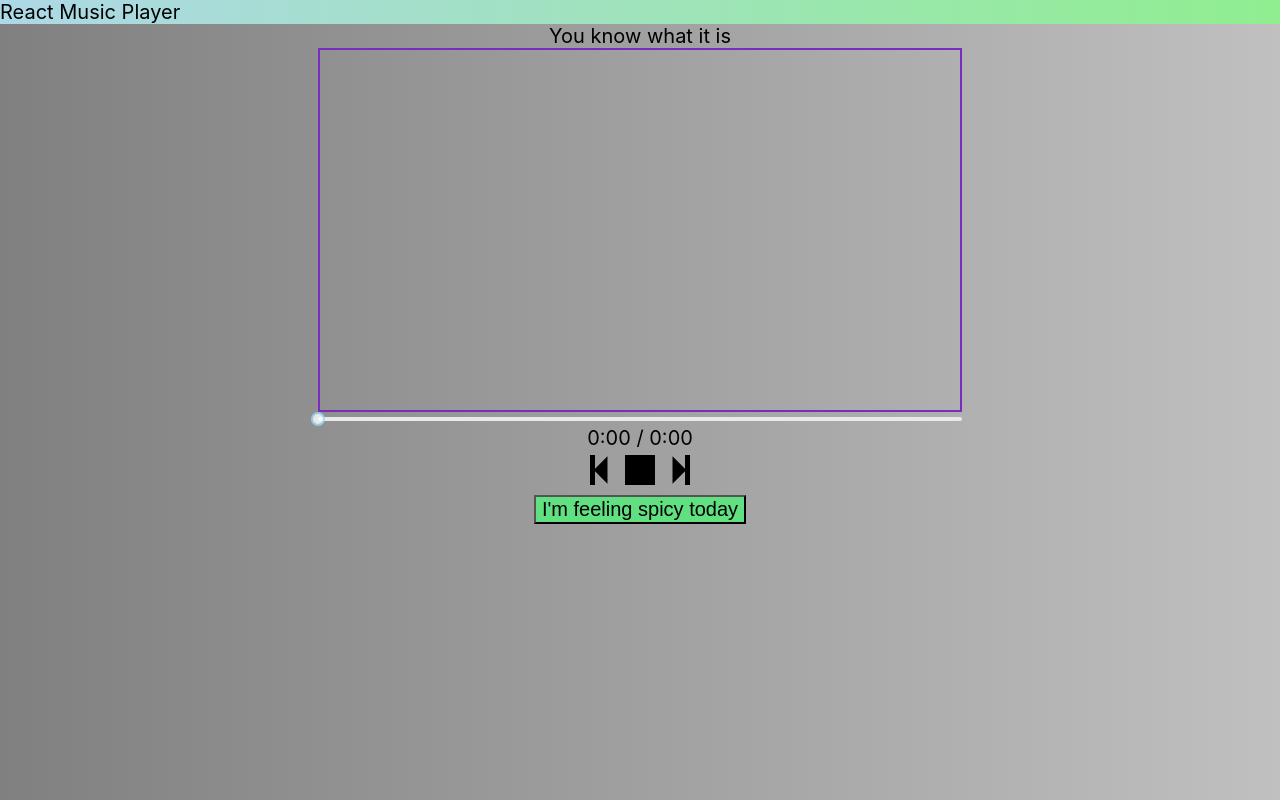
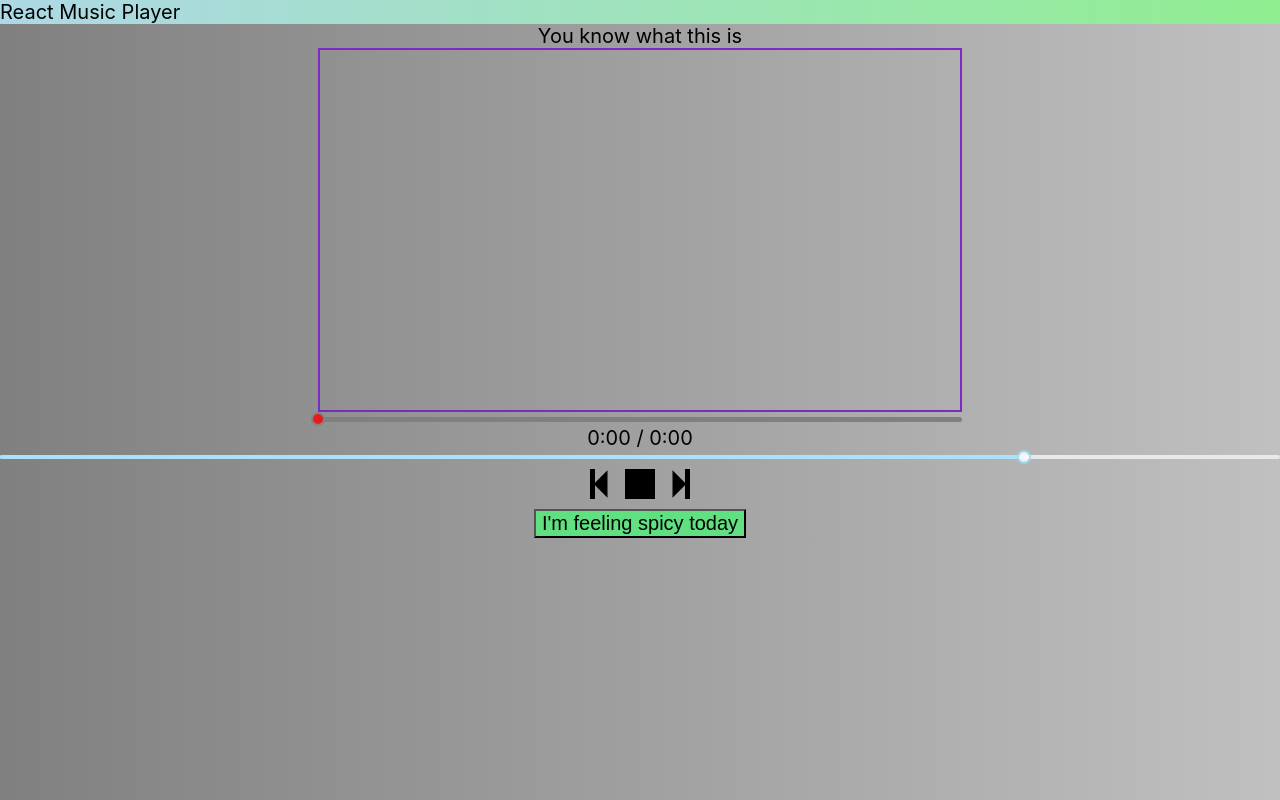
Before and after one commit to Danh-Lan/music-player, a React (Create React App) app: page / in a window 1280 px wide. Built offline with nearby package versions, Linux system fonts and the light colour scheme; the HTML template or start-up script is replaced by a standard one.

Commit message:
WIP - volume control

```diff
--- a/src/App.js
+++ b/src/App.js
@@ -13,6 +13,7 @@ function App() {
   const [currentSong, setCurrentSong] = useState(musicList[0]);
   const [currentSongIndex, setCurrentSongIndex] = useState(0);
   const [songProgress, setSongProgress] = useState(0);
+  const [volume, setVolume] = useState(0.8);
 
   const handleKeyPress = (event) => {
 		if (event.key === ' ') {
@@ -21,23 +22,26 @@ function App() {
 	};
 
   return (
-    <div className="Music-site" tabIndex="1" onKeyPress={(e) => handleKeyPress(e)}>
+    <div className="music-site" tabIndex="1" onKeyPress={(e) => handleKeyPress(e)}>
       <div className="title">
         React Music Player
       </div>
 
       <Player
       currentSong = {currentSong} isPlaying = {isPlaying} setIsPlaying={setIsPlaying}
-        songProgress = {songProgress} setSongProgress = {setSongProgress} />
+        songProgress = {songProgress} setSongProgress = {setSongProgress}
+        volume = {volume} setVolume = {setVolume} />
 
       <Control isPlaying={isPlaying} setIsPlaying={setIsPlaying}
         song={song}
         setCurrentSong={setCurrentSong}
         currentSongIndex={currentSongIndex} setCurrentSongIndex={setCurrentSongIndex}
-        songProgress = {songProgress} setSongProgress = {setSongProgress} />
+        songProgress = {songProgress} setSongProgress = {setSongProgress}
+        volume = {volume} setVolume = {setVolume} />
 
       <RandomButton song={song} setCurrentSong={setCurrentSong}
-        setCurrentSongIndex={setCurrentSongIndex} />
+        setCurrentSongIndex={setCurrentSongIndex}
+        songProgress = {songProgress} setSongProgress = {setSongProgress} />
     </div>
   );
 }
--- a/src/Control.js
+++ b/src/Control.js
@@ -3,11 +3,17 @@ import { ImNext2 } from "react-icons/im";
 import { ImPrevious2 } from "react-icons/im";
 import { ImPlay3 } from "react-icons/im";
 import { ImStop2 } from "react-icons/im";
+import Slider from "rc-slider";
+import 'rc-slider/assets/index.css';
 
 import './css/Control.css';
 
-function Control({isPlaying, setIsPlaying, song, setCurrentSong, currentSongIndex, setCurrentSongIndex, songProgress, setSongProgress}) {
+function Control({isPlaying, setIsPlaying, song, setCurrentSong, currentSongIndex, setCurrentSongIndex, songProgress, setSongProgress, volume, setVolume}) {
 	const size = '40';
+
+	const handleChangeVolume = (volume) => {
+		setVolume(volume);
+	}
 
 	const playStop = () => {
 		setIsPlaying(!isPlaying);
@@ -33,6 +39,15 @@ function Control({isPlaying, setIsPlaying, song, setCurrentSong, currentSongInde
 
 	return (
         <div >
+			<Slider className='volume'
+				defaultValue = {0}
+				min = {0}
+				max = {1}
+				step = {0.05}
+				onChange = {handleChangeVolume}
+				value = {volume}
+			/>
+
 			<IconContext.Provider value={{ className: 'react-icons' }}>
 				<ImPrevious2 size={size} onClick={previousSong} />
 
--- a/src/Player.js
+++ b/src/Player.js
@@ -5,11 +5,10 @@ import 'rc-slider/assets/index.css';
 
 import './css/Player.css';
 
-function DisplaySong({currentSong, isPlaying, setIsPlaying, songProgress, setSongProgress}) {
+function DisplaySong({currentSong, isPlaying, setIsPlaying, songProgress, setSongProgress, volume, setVolume}) {
 	const playerRef = useRef(null);
 
 	const [duration, setDuration] = useState(0);
-	const [volume, setVolume] = useState(0.8);
 
 	const convertDuration = (duration) => {
 		return (
@@ -21,7 +20,7 @@ function DisplaySong({currentSong, isPlaying, setIsPlaying, songProgress, setSon
 		)
 	}
 
-	const handleChange = (progress) => {
+	const handleChangeSongProgress = (progress) => {
 		if (isPlaying) {
 			setSongProgress(progress);
 			playerRef.current.seekTo(progress, "seconds");
@@ -96,9 +95,6 @@ function DisplaySong({currentSong, isPlaying, setIsPlaying, songProgress, setSon
 						soundcloud: {
 							options: {
 								auto_play: false,
-								buying: false,
-								sharing: false,
-								download: false,
 							}
 						},
 
@@ -111,11 +107,17 @@ function DisplaySong({currentSong, isPlaying, setIsPlaying, songProgress, setSon
 				/>
 
 				<Slider
+					trackStyle={{ backgroundColor: 'red', height: 5 }}
+					handleStyle={{
+					borderColor: 'gray',
+						backgroundColor: 'red',
+					}}
+					railStyle={{ backgroundColor: 'gray', height: 5 }}
 					defaultValue = {0}
 					min = {0}
 					max = {duration}
 					step = {1}
-					onChange = {handleChange}
+					onChange = {handleChangeSongProgress}
 					value = {songProgress}
 				/>
 			</div>
@@ -123,7 +125,7 @@ function DisplaySong({currentSong, isPlaying, setIsPlaying, songProgress, setSon
 			<div>
 				<span>{convertDuration(Math.floor(songProgress))}</span>
 				<span>&nbsp;/&nbsp;</span>
-				<span>{convertDuration(Math.floor(duration))}</span>
+				<span>{duration === 0 ? '0:00' : convertDuration(Math.floor(duration-1))}</span>
 			</div>
 		</div>
 	);
--- a/src/RandomButton.js
+++ b/src/RandomButton.js
@@ -1,15 +1,16 @@
 import './css/RandomButton.css';
 
-function RandomButton({song, setCurrentSong, setCurrentSongIndex}) {
+function RandomButton({song, setCurrentSong, setCurrentSongIndex, songProgress, setSongProgress}) {
 	const randomSong = () => {
 		const newSongIndex = Math.floor(Math.random()*song.length);
 
+		setSongProgress(0);
 		setCurrentSong(song[newSongIndex]);
 		setCurrentSongIndex(newSongIndex);
 	};
 
 	return (
-		<button className="Random-button" onClick={randomSong}>I'm feeling spicy today</button>
+		<button className="random-button" onClick={randomSong}>I'm feeling spicy today</button>
 	);
 }
 
--- a/src/css/App.css
+++ b/src/css/App.css
@@ -8,9 +8,8 @@ body {
 	background-image: linear-gradient(to right, gray, silver);
 }
 
-.Music-site {
+.music-site {
 	text-align: center;
-
 }
 
 .title {
--- a/src/css/Control.css
+++ b/src/css/Control.css
@@ -0,0 +1,4 @@
+.volume {
+    display: flex;
+    position: relative;
+}
--- a/src/css/RandomButton.css
+++ b/src/css/RandomButton.css
@@ -1,4 +1,4 @@
-.Random-button {
+.random-button {
 	background-color: rgb(96, 224, 128);
 	font-size: 20px;
 }
--- a/src/data/MusicList.js
+++ b/src/data/MusicList.js
@@ -1,6 +1,6 @@
 const musicList = [
 	{
-		title: "You know what it is",
+		title: "You know what this is",
 		url: "https://www.youtube.com/watch?v=dQw4w9WgXcQ"
 	},
 	{
```
